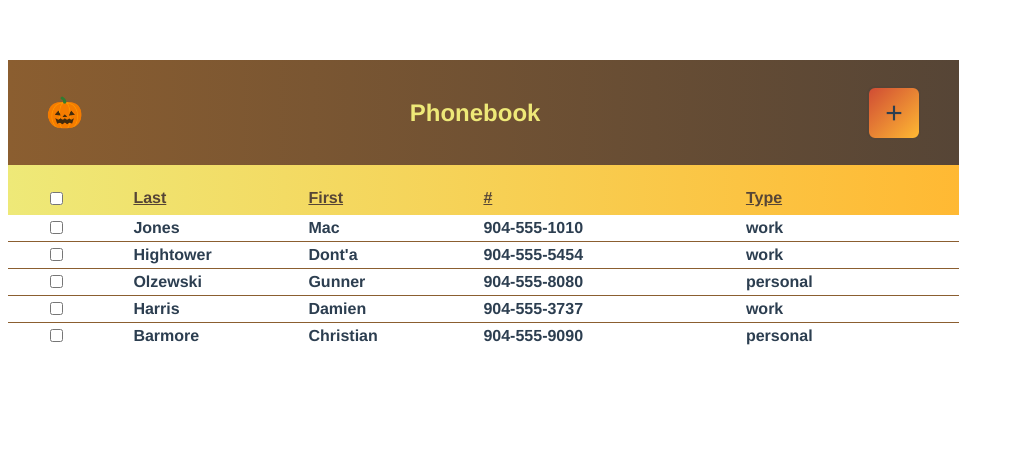
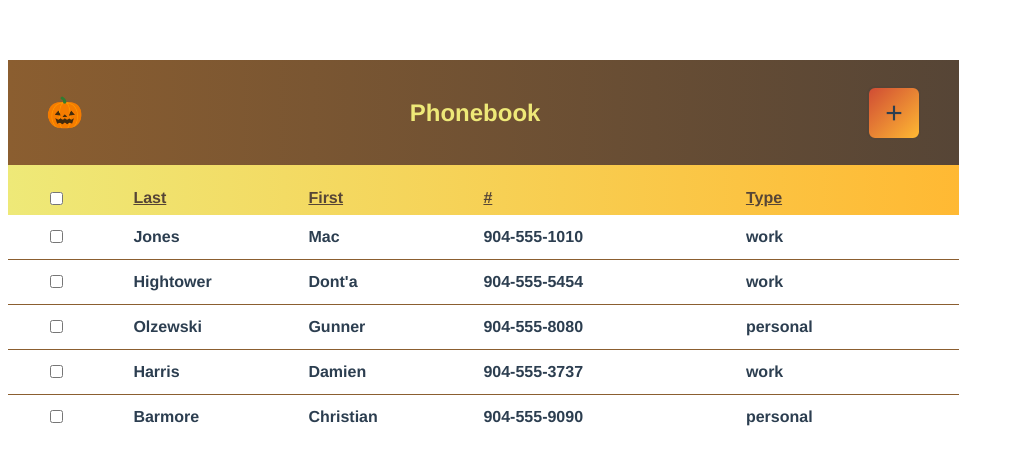
Before and after one commit to tcburns24/phonebook, a Vue app: page / in a window 1280 px wide. Shown: the top 464 px of the page, without its empty margins (0-1014 px from the left). Built offline with nearby package versions, Linux system fonts and the light colour scheme.

Commit message:
Implements functionality to delete single contact

```diff
--- a/src/components/ContactRow.vue
+++ b/src/components/ContactRow.vue
@@ -1,7 +1,7 @@
 <script>
 export default {
   name: 'ContactRow',
-  props: ['infoObj', 'divider', 'deleteFunc', 'selectFunc'],
+  props: ['infoObj', 'divider'],
   data() {
     return {
       selected: false,
@@ -15,6 +15,9 @@ export default {
   methods: {
     toggleSelection() {
       this.selected = !this.selected;
+    },
+    deleteContact() {
+      this.$emit('deleteContact');
     },
   }
 }
@@ -33,7 +36,7 @@ yellow: #eee978
     width: 100%;
     max-width: 875px;
     position: relative;
-    padding: 3px 3%;
+    padding: 12px 3%;
     display: flex;
     font-weight: 700;
     align-items: center;
@@ -64,7 +67,8 @@ yellow: #eee978
     justify-content: space-between;
   }
   .action-item {
-    padding: 0 2px;
+    padding: 0 3px;
+    cursor: pointer;
   }
   .action-item-img {
     height: 100%;
@@ -82,7 +86,7 @@ yellow: #eee978
       <div class="action-item">
         <img class="action-item-img" src="../assets/edit_icon.png" />
       </div>
-      <div class="action-item">
+      <div class="action-item" @click="deleteContact">
         <img class="action-item-img" src="../assets/delete_icon.png" />
       </div>
     </div>
--- a/src/components/Phonebook.vue
+++ b/src/components/Phonebook.vue
@@ -104,8 +104,8 @@ yellow: #eee978
       <span class="control-header flex3">#</span>
       <span class="control-header flex2">Type</span>
     </div>
-    <div v-for="(contact, index) in contacts" :key="index">
-      <ContactRow :infoObj="contact" :divider="index !== 0" />
+    <div v-for="(contact, index) in contacts" :key="contact.first_name">
+      <ContactRow :infoObj="contact" :divider="index !== 0" @deleteContact="deleteSingleContact(index)" />
     </div>
   </div>
 </template>
```
